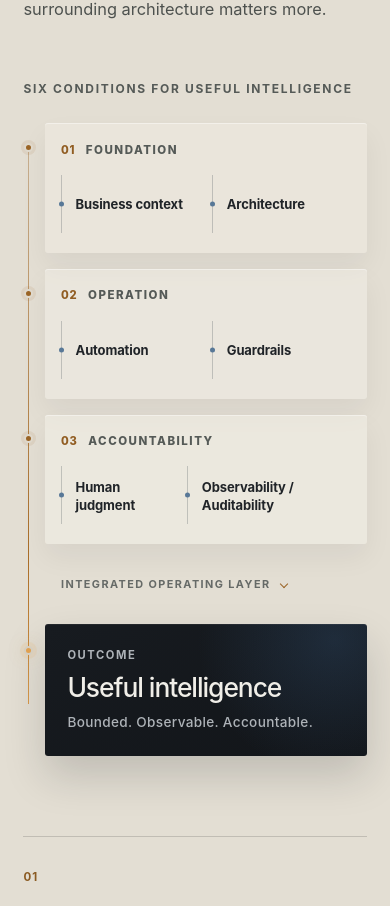
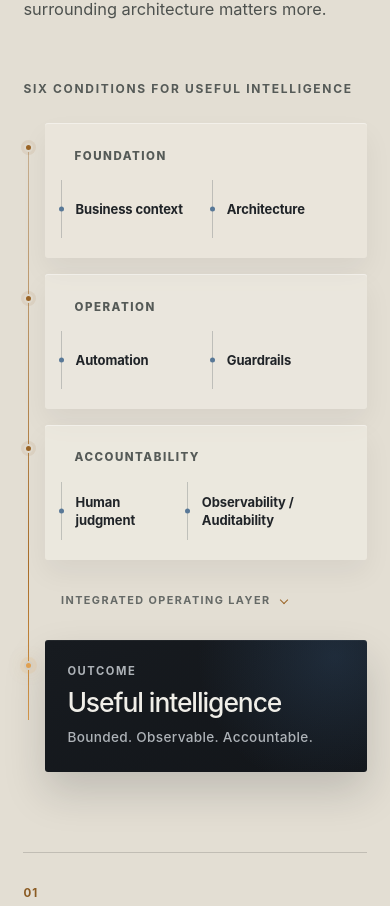
Before and after one commit to ThePalantir/troystone_dev_website, a Next.js app: page / in a window 390 px wide. Shown: the part 7274-8180 px from the top of the page. Built offline with nearby package versions, Linux system fonts and the light colour scheme.

Commit message:
Remove mobile model sequence labels

```diff
--- a/app/globals.css
+++ b/app/globals.css
@@ -696,16 +696,8 @@ p { text-wrap: pretty; }
     box-shadow: 0 0 0 3px rgba(154,100,38,.1);
   }
   .model-band-heading {
-    display: flex;
-    align-items: baseline;
-    gap: .65rem;
-    margin-bottom: 1rem;
-  }
-  .model-band-heading span {
-    color: #915d22;
-    font-size: .7rem;
-    font-weight: 800;
-    letter-spacing: .08em;
+    margin: 0 0 .9rem;
+    padding-left: .85rem;
   }
   .model-band-heading strong {
     color: #555a57;
--- a/components/SystemDiagram.tsx
+++ b/components/SystemDiagram.tsx
@@ -5,9 +5,9 @@ import { motion, useReducedMotion } from "motion/react";
 const diagramDescription = "Diagram showing business context, architecture, guardrails, automation, human judgment, observability, and auditability flowing into useful intelligence";
 
 const mobileBands = [
-  { index: "01", title: "Foundation", conditions: ["Business context", "Architecture"] },
-  { index: "02", title: "Operation", conditions: ["Automation", "Guardrails"] },
-  { index: "03", title: "Accountability", conditions: ["Human judgment", "Observability / Auditability"] },
+  { title: "Foundation", conditions: ["Business context", "Architecture"] },
+  { title: "Operation", conditions: ["Automation", "Guardrails"] },
+  { title: "Accountability", conditions: ["Human judgment", "Observability / Auditability"] },
 ];
 
 export function SystemDiagram() {
@@ -39,10 +39,10 @@ export function SystemDiagram() {
           whileInView={{ opacity: 1, y: 0 }}
           viewport={viewport}
           transition={{ duration: .65, delay: index * .18, ease: [0.22, 1, 0.36, 1] }}
-          key={band.index}
+          key={band.title}
         >
           <span className="model-junction" />
-          <div className="model-band-heading"><span>{band.index}</span><strong>{band.title}</strong></div>
+          <div className="model-band-heading"><strong>{band.title}</strong></div>
           <div className="model-nodes">
             {band.conditions.map((condition) => <div className="model-node" key={condition}><span /><strong>{condition}</strong></div>)}
           </div>
```
